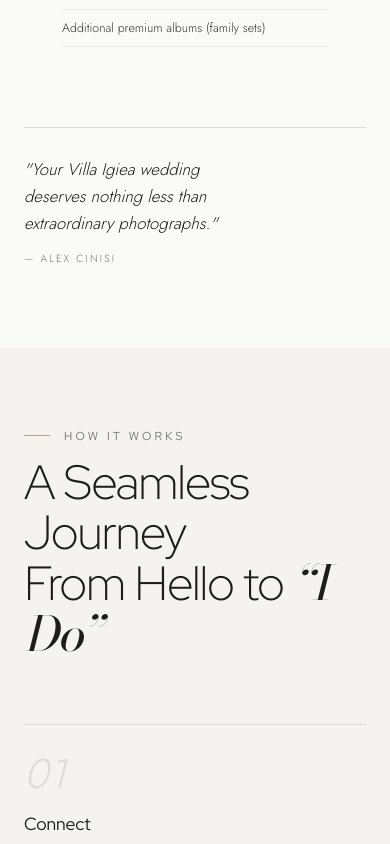
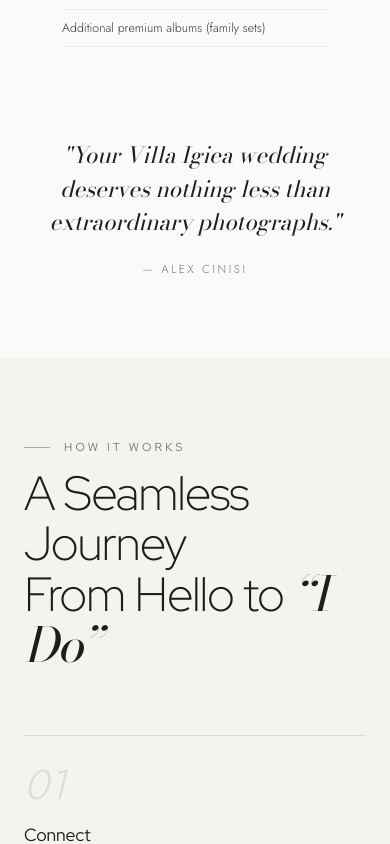
Before and after one commit to AlexCinisi/alexcinisi-photography, a Next.js app: page /locations/1 in a window 390 px wide. Shown: the part 10321-11165 px from the top of the page. Built offline with nearby package versions, Linux system fonts and the light colour scheme; no server answers.

Commit message:
feat: lightbox mobile swipe + investment quote typography upgrade

```diff
--- a/src/app/globals.css
+++ b/src/app/globals.css
@@ -1051,6 +1051,14 @@ nav.scrolled .nav-logo img {
     column-count: 2;
     column-gap: 3px;
   }
+
+  .inv-quote {
+    margin: 40px 0 0;
+    text-align: center;
+  }
+  .inv-quote p {
+    font-size: clamp(1.2rem, 5vw, 1.6rem);
+  }
 }
 
 @media (max-width: 560px) {
@@ -1510,24 +1518,32 @@ nav.scrolled .nav-logo img {
   color: var(--charcoal);
 }
 
-.invest-sig {
-  margin-top: 36px;
-  padding-top: 28px;
-  border-top: 1px solid var(--rule);
-}
-
-.invest-sig p {
+/* --- INVESTMENT QUOTE --- */
+.inv-quote {
+  margin: 48px 0 0;
+  padding: 0;
+  border: none;
+}
+.inv-quote p {
+  font-family: 'Bodoni Moda', serif;
   font-style: italic;
+  font-weight: 400;
+  font-size: clamp(1.4rem, 2.5vw, 1.9rem);
+  line-height: 1.5;
+  color: var(--ink);
+  margin: 0 0 16px;
+}
+.inv-quote em {
+  font-family: 'Bodoni Moda', serif;
+  font-style: italic;
+  font-weight: 400;
+}
+.inv-quote cite {
+  font-family: 'Jost', sans-serif;
   font-weight: 300;
-  font-size: 1.05rem;
-  line-height: 1.6;
-  color: var(--ink);
-  margin-bottom: 8px;
-}
-
-.invest-sig span {
-  font-size: .65rem;
-  letter-spacing: .2em;
+  font-style: normal;
+  font-size: 0.72rem;
+  letter-spacing: 0.22em;
   text-transform: uppercase;
   color: var(--mid);
 }
@@ -2557,12 +2573,15 @@ footer {
   .about-img {
     order: -1;
     padding: 0;
-    min-height: 55vh;
+    position: relative;
+    overflow: hidden;
   }
 
   .about-img img {
-    width: 100%;
-    height: 100%;
+    position: relative !important;
+    height: auto !important;
+    inset: unset !important;
+    width: 100% !important;
     max-width: none;
     object-fit: cover;
     object-position: center 25%;
--- a/src/components/PortfolioLightbox.tsx
+++ b/src/components/PortfolioLightbox.tsx
@@ -14,6 +14,9 @@ export default function PortfolioLightbox({ items, startIndex, onClose }: Portfo
   const [currentIndex, setCurrentIndex] = useState(startIndex);
   const [isOpen, setIsOpen] = useState(false);
   const thumbsRef = useRef<HTMLDivElement>(null);
+
+  const [touchStart, setTouchStart] = useState<number | null>(null);
+  const [touchEnd, setTouchEnd] = useState<number | null>(null);
 
   // Mount - animate in + lock scroll
   useEffect(() => {
@@ -45,6 +48,33 @@ export default function PortfolioLightbox({ items, startIndex, onClose }: Portfo
     el?.scrollIntoView({ behavior: 'smooth', inline: 'center', block: 'nearest' });
   }, [currentIndex]);
 
+  const minSwipeDistance = 50;
+
+  const onTouchStart = (e: React.TouchEvent) => {
+    setTouchEnd(null);
+    setTouchStart(e.targetTouches[0].clientX);
+  };
+
+  const onTouchMove = (e: React.TouchEvent) => {
+    setTouchEnd(e.targetTouches[0].clientX);
+  };
+
+  const onTouchEnd = () => {
+    if (!touchStart || !touchEnd) return;
+    const distance = touchStart - touchEnd;
+    const isLeftSwipe = distance > minSwipeDistance;
+    const isRightSwipe = distance < -minSwipeDistance;
+
+    if (isLeftSwipe) {
+      // Swipe sinistra → foto successiva
+      setCurrentIndex(prev => Math.min(prev + 1, items.length - 1));
+    }
+    if (isRightSwipe) {
+      // Swipe destra → foto precedente
+      setCurrentIndex(prev => Math.max(prev - 1, 0));
+    }
+  };
+
   return (
     <div
       className={`lb-overlay ${isOpen ? 'is-open' : ''}`}
@@ -57,9 +87,15 @@ export default function PortfolioLightbox({ items, startIndex, onClose }: Portfo
         </button>
       </div>
 
-      <div className="lb-main" onClick={(e) => {
-        if (e.target === e.currentTarget) handleClose();
-      }}>
+      <div
+        className="lb-main"
+        onClick={(e) => {
+          if (e.target === e.currentTarget) handleClose();
+        }}
+        onTouchStart={onTouchStart}
+        onTouchMove={onTouchMove}
+        onTouchEnd={onTouchEnd}
+      >
         <button
           className="lb-arrow lb-prev"
           onClick={() => setCurrentIndex(p => Math.max(p - 1, 0))}
--- a/src/components/sections/Investment.tsx
+++ b/src/components/sections/Investment.tsx
@@ -63,10 +63,10 @@ export default function Investment({
                             <div className="e-item">Second-day / rehearsal dinner coverage</div>
                             <div className="e-item">Additional premium albums (family sets)</div>
                         </div>
-                        <div className="invest-sig">
+                        <blockquote className="inv-quote">
                             <p>{quote}</p>
-                            <span>— Alex Cinisi</span>
-                        </div>
+                            <cite>— Alex Cinisi</cite>
+                        </blockquote>
                     </RevealOnScroll>
                 </div>
             </div>
```
